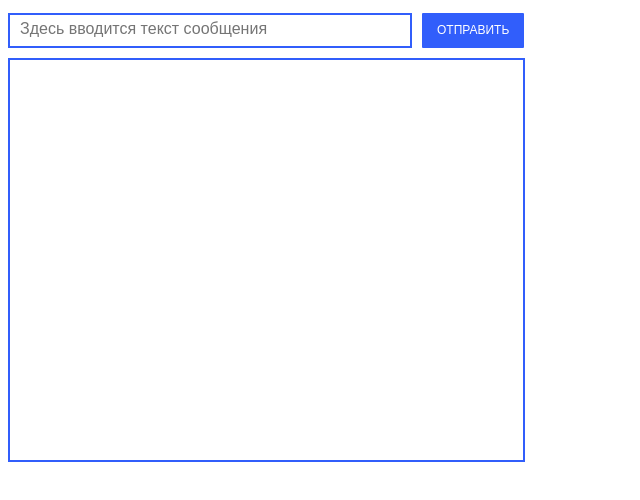
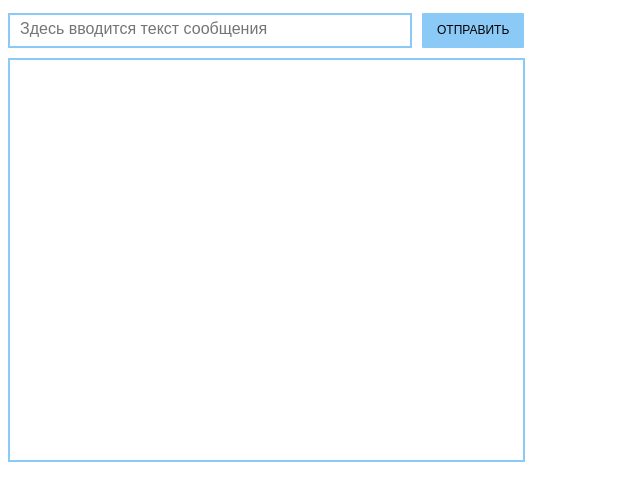
Before and after one commit to mudel/module10_homework, a plain HTML site: page Задание 3/index.html in a window 1280 px wide. Shown: the whole page, without its empty margins (0-640 px from the left). Drawn offline with Linux system fonts and the light colour scheme.

Commit message:
Add files via upload

```diff
--- a/Задание 3/style.css
+++ b/Задание 3/style.css
@@ -36,8 +36,8 @@ body {font-family: sans-serif;}
   font-size: 12px;
   line-height: 15px;
   text-transform: uppercase;
-  color: white;
-  background: #315efb;
+  color: black;
+  background: #8bcaf7;
   transition: 0.3s;
 }
 
@@ -51,7 +51,7 @@ body {font-family: sans-serif;}
   width: 400px;
   height: 31px;
   border: 2px solid;
-  border-color: #315efb;
+  border-color: #8bcaf7;
 }
 
 .online-input {
@@ -71,7 +71,7 @@ body {font-family: sans-serif;}
   width: 513px;
   height: 400px;
   border: 2px solid;
-  border-color: #315efb
+  border-color: #8bcaf7
 }
 
 .me {
@@ -84,7 +84,7 @@ body {font-family: sans-serif;}
   padding-right: 5px;
   border: 2px solid;
   border-radius: 5px;
-  border-color: #315efb;
+  border-color: #8bcaf7;
 }
 
 .server {
@@ -97,6 +97,6 @@ body {font-family: sans-serif;}
   padding-right: 5px;
   border: 2px solid;
   border-radius: 5px;
-  border-color: #315efb;
+  border-color: #8bcaf7;
 
 }
```
